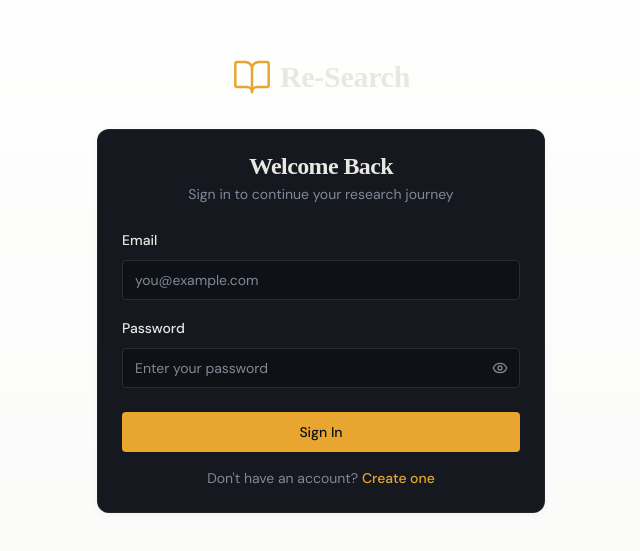
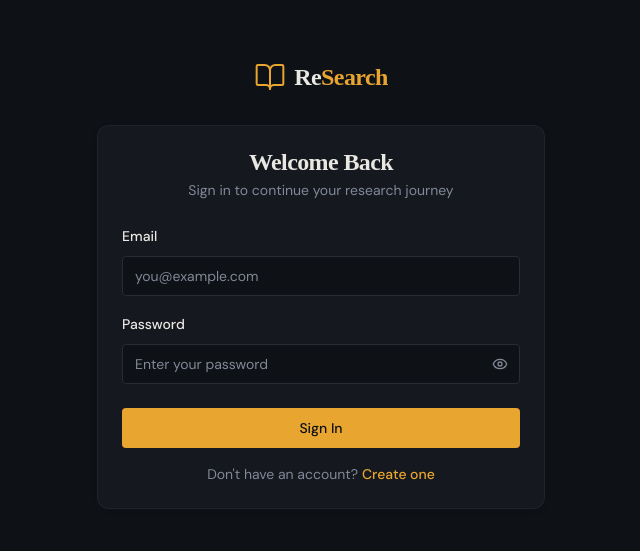
Before and after one commit to Mattral/Research-Search, a React (Create React App) app in the folder frontend/: page /login in a window 1280 px wide. Shown: the part 115-666 px from the top of the page, without its empty margins (319-959 px from the left). Built offline with nearby package versions, Linux system fonts and the light colour scheme; no server answers; the HTML template or start-up script is replaced by a standard one.

Commit message:
Update login page styling

```diff
--- a/frontend/src/pages/LoginPage.jsx
+++ b/frontend/src/pages/LoginPage.jsx
@@ -38,15 +38,15 @@ const LoginPage = () => {
   };
 
   return (
-    <div className="min-h-screen flex items-center justify-center bg-gradient-to-b from-white to-stone-50 p-4">
+    <div className="min-h-screen flex items-center justify-center bg-background p-4">
       <div className="w-full max-w-md animate-in">
         {/* Logo */}
         <div className="flex items-center justify-center gap-2 mb-8">
-          <BookOpen className="h-10 w-10 text-primary" strokeWidth={1.5} />
-          <h1 className="font-serif text-3xl font-bold">Re-Search</h1>
+          <BookOpen className="h-8 w-8 text-primary" strokeWidth={1.5} />
+          <h1 className="font-serif text-2xl font-bold tracking-tight">Re<span className="text-primary">Search</span></h1>
         </div>
 
-        <Card className="border-border/60" data-testid="login-card">
+        <Card className="border-border/60 bg-card" data-testid="login-card">
           <CardHeader className="text-center">
             <CardTitle>Welcome Back</CardTitle>
             <CardDescription>
```
